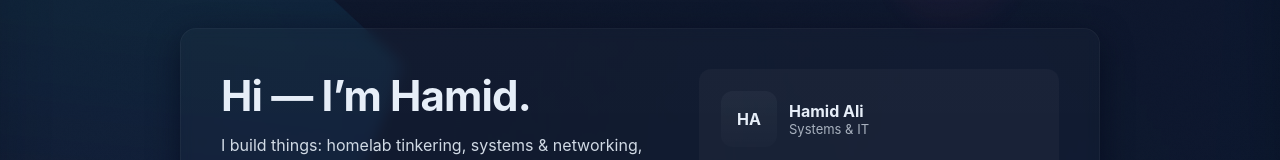
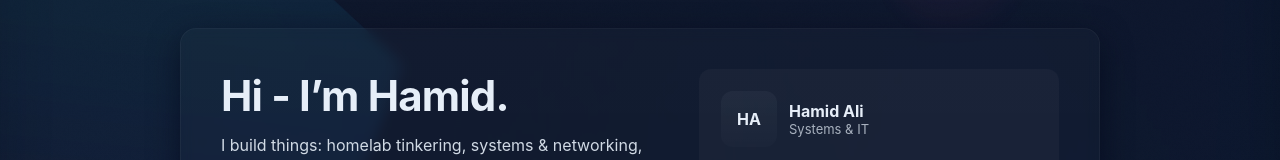
Before and after one commit to ihamid92/ihamid-link, a plain HTML site: page index.html in a window 1280 px wide. Shown: the part 202-362 px from the top of the page. Drawn offline with Linux system fonts and the light colour scheme.

Commit message:
Update index.html

```diff
--- a/index.html
+++ b/index.html
@@ -3,7 +3,7 @@
 <head>
   <meta charset="utf-8" />
   <meta name="viewport" content="width=device-width,initial-scale=1" />
-  <title>iHamid.link — Hamid Ali</title>
+  <title>iHamid.link - Hamid Ali</title>
   <meta name="description" content="Landing page for Hamid (ihamid.link)." />
   <style>
     :root{
@@ -110,7 +110,7 @@
   <div class="wrap">
     <main class="card" role="main">
       <section class="left">
-        <h1>Hi — I’m Hamid.</h1>
+        <h1>Hi - I’m Hamid.</h1>
         <p class="lead">I build things: homelab tinkering, systems &amp; networking, and projects that automate the boring parts of IT. This space is a landing page — updates and links will appear here soon.</p>
         <div class="cta">
           <a class="btn" href="mailto:hamid@ihamid.com">Email me</a>
```
